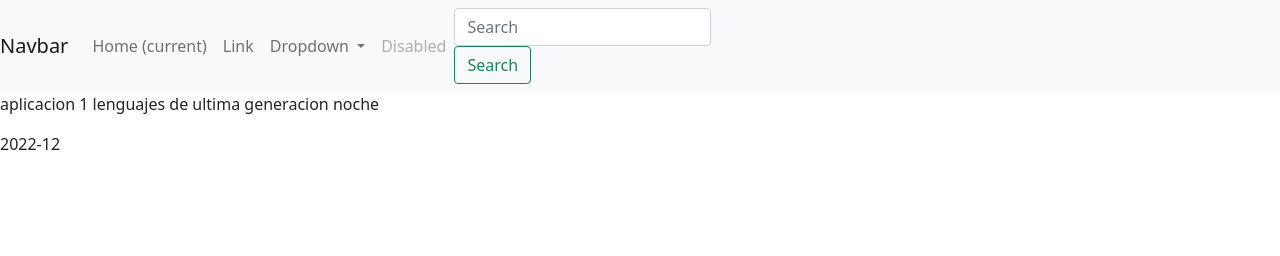
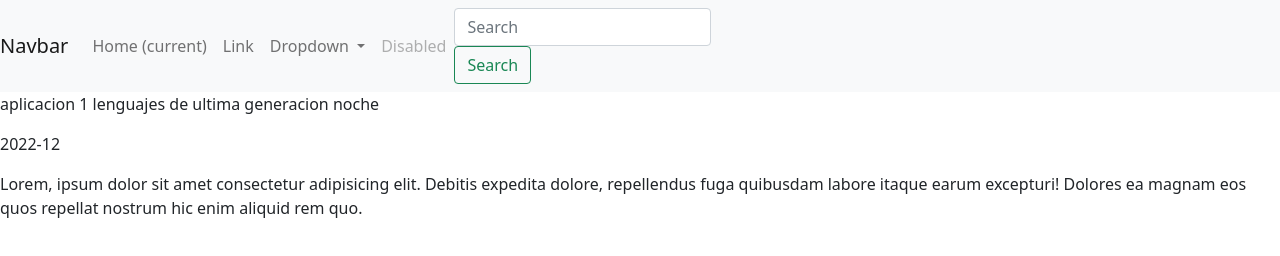
Before and after one commit to DiegoAC12/pruebaNoche4, a plain HTML site: page index.html in a window 1280 px wide. Drawn offline with nearby package versions, Linux system fonts and the light colour scheme.

Commit message:
agregamos un parrafo en ramma parrafo

```diff
--- a/index.html
+++ b/index.html
@@ -61,6 +61,11 @@
         <p>aplicacion 1 lenguajes de ultima generacion noche</p>
         <p>2022-12</p>
     </div>
+
+    <p>
+        Lorem, ipsum dolor sit amet consectetur adipisicing elit. Debitis expedita dolore, repellendus fuga quibusdam
+        labore itaque earum excepturi! Dolores ea magnam eos quos repellat nostrum hic enim aliquid rem quo.
+    </p>
 </body>
 
 </html>
```
